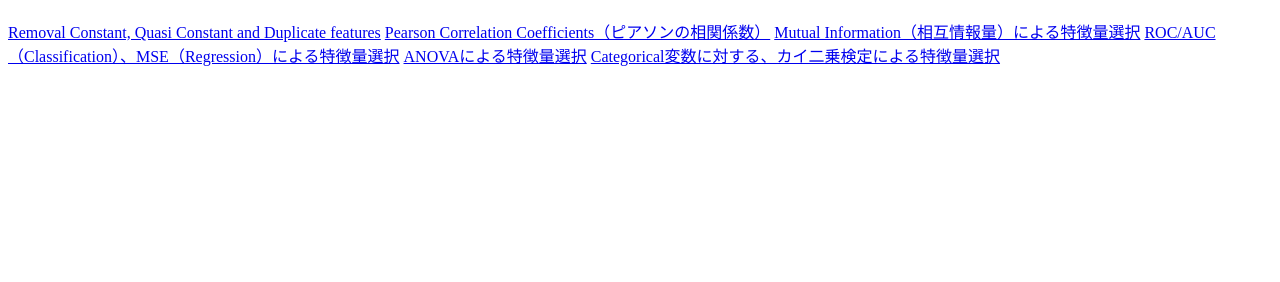
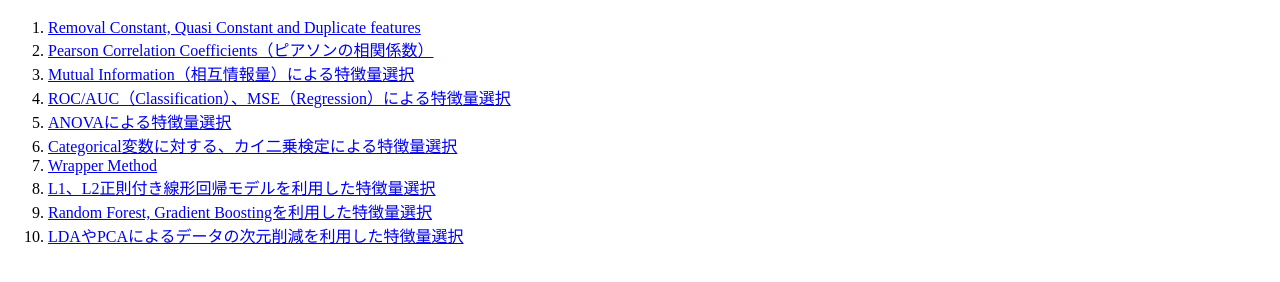
Before and after one commit to yoshi-cow/feature_selection.github.io, a plain HTML site: page index.html in a window 1280 px wide. Shown: the part 70-352 px from the top of the page. Drawn offline with Linux system fonts and the light colour scheme.

Commit message:
Update index.html

```diff
--- a/index.html
+++ b/index.html
@@ -2,11 +2,16 @@
 <html>
   <body>
     <h1>特徴量選択コーディング例</h1>
-    <a href="Constant_Removal.html">Removal Constant, Quasi Constant and Duplicate features</a>
-    <a href="Pearson_Correlation.html">Pearson Correlation Coefficients（ピアソンの相関係数）</a>
-    <a href="mutual_information.html">Mutual Information（相互情報量）による特徴量選択</a>
-    <a href="ROC_AUC_MSE.html">ROC/AUC（Classification）、MSE（Regression）による特徴量選択</a>
-    <a href="Univariate_ANOVA.html">ANOVAによる特徴量選択</a>
-    <a href="Fisher_Score_and_Chi2.html">Categorical変数に対する、カイ二乗検定による特徴量選択</a>
+    <ol>
+      <li><a href="Constant_Removal.html">Removal Constant, Quasi Constant and Duplicate features</a></li>
+      <li><a href="Pearson_Correlation.html">Pearson Correlation Coefficients（ピアソンの相関係数）</a></li>
+      <li><a href="mutual_information.html">Mutual Information（相互情報量）による特徴量選択</a></li>
+      <li><a href="ROC_AUC_MSE.html">ROC/AUC（Classification）、MSE（Regression）による特徴量選択</a></li>
+      <li><a href="Univariate_ANOVA.html">ANOVAによる特徴量選択</a></li>
+      <li><a href="Fisher_Score_and_Chi2.html">Categorical変数に対する、カイ二乗検定による特徴量選択</a></li>
+      <li><a href="Wrapper_Method.html">Wrapper Method</a></li>
+      <li><a href="L1_and_L2_Feature_Selection.html">L1、L2正則付き線形回帰モデルを利用した特徴量選択</a></li>
+      <li><a href="Recursive_Feature_Elimination.html">Random Forest, Gradient Boostingを利用した特徴量選択</a></li>
+      <li><a href="LDA_and_PCA.html">LDAやPCAによるデータの次元削減を利用した特徴量選択</a></li>
   </body>
 </html>
```
